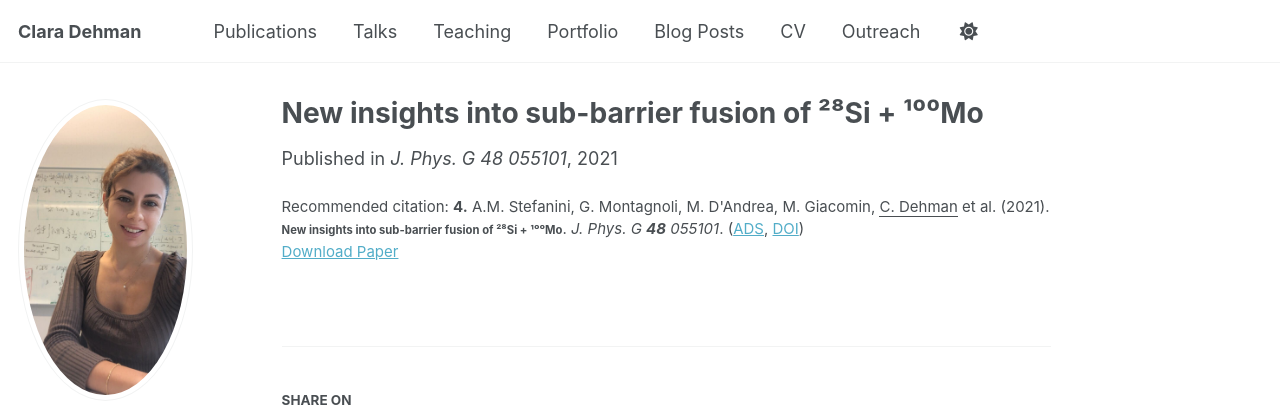
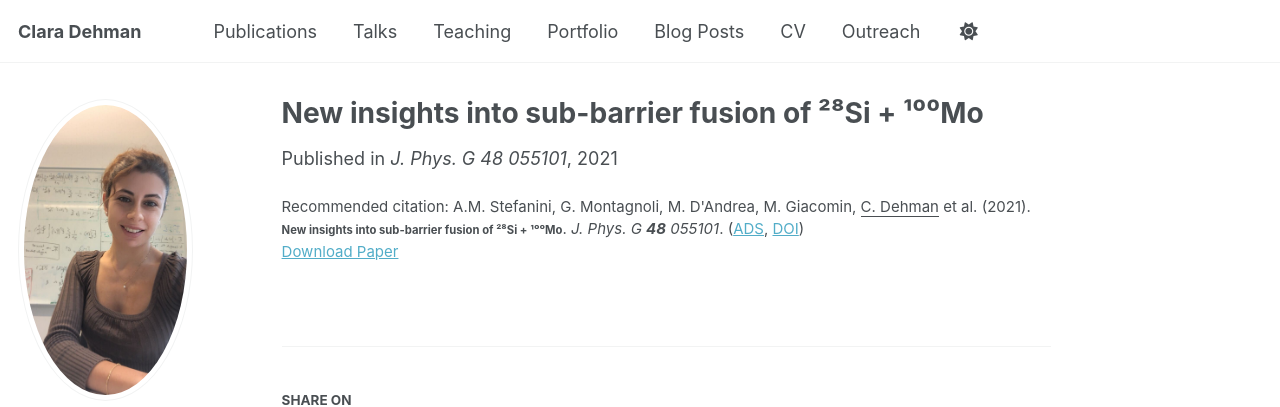
Before and after one commit to ClaraDehman/ClaraDehman.github.io, a Jekyll site: the page built from _publications/2021-04-30-sub-barrier-fusion.md, in a window 1280 px wide and 947 px high. Shown: the top 407 px of the window. Built offline with Jekyll 4.4.1, drawn with Linux system fonts in a browser that asks for light colours; some web fonts are replaced.

Commit message:
Update 2021-04-30-sub-barrier-fusion.md

```diff
--- a/_publications/2021-04-30-sub-barrier-fusion.md
+++ b/_publications/2021-04-30-sub-barrier-fusion.md
@@ -9,5 +9,5 @@
 paperurl: '/files/Stefanini2021.pdf'
 doi: 'https://doi.org/10.1088/1361-6471/abe8e2'
 authors: "<strong>4.</strong> A.M. Stefanini, G. Montagnoli, M. D'Andrea, M. Giacomin, <strong><u>C. Dehman</u></strong> et al."
-citation: '<strong>4.</strong> A.M. Stefanini, G. Montagnoli, M. D&apos;Andrea, M. Giacomin, <u>C. Dehman</u> et al. (2021). <small><strong>New insights into sub-barrier fusion of ²⁸Si + ¹⁰⁰Mo</strong></small>. <em>J. Phys. G <b>48</b> 055101</em>. (<a href="https://ui.adsabs.harvard.edu/abs/2021JPhG...48e5101S/abstract">ADS</a>, <a href="https://doi.org/10.1088/1361-6471/abe8e2">DOI</a>)'
+citation: 'A.M. Stefanini, G. Montagnoli, M. D&apos;Andrea, M. Giacomin, <u>C. Dehman</u> et al. (2021). <small><strong>New insights into sub-barrier fusion of ²⁸Si + ¹⁰⁰Mo</strong></small>. <em>J. Phys. G <b>48</b> 055101</em>. (<a href="https://ui.adsabs.harvard.edu/abs/2021JPhG...48e5101S/abstract">ADS</a>, <a href="https://doi.org/10.1088/1361-6471/abe8e2">DOI</a>)'
 ---
```
